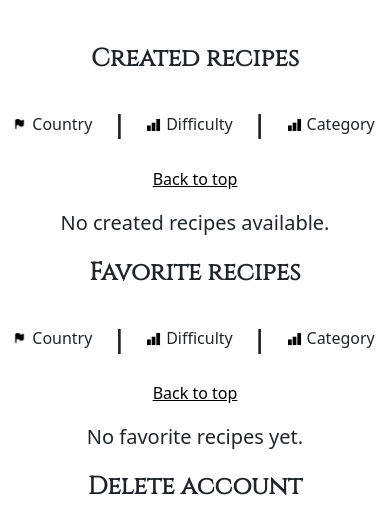
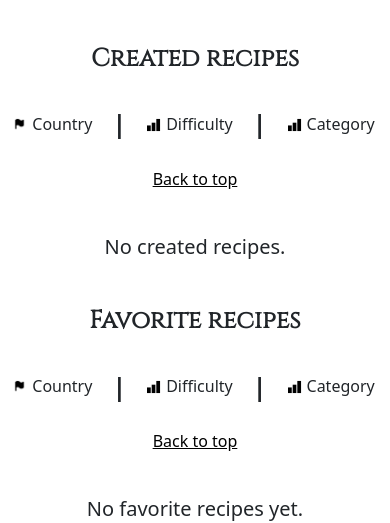
Before and after one commit to AlexaCai/recipe-web-app, a Django app: page /recipe/new/ in a window 390 px wide. Shown: the part 1304-1827 px from the top of the page. Run offline with Django 4.2, Linux system fonts and the light colour scheme.

Commit message:
Responsiveness updates

```diff
--- a/accounts/templates/accounts/profile.html
+++ b/accounts/templates/accounts/profile.html
@@ -407,7 +407,7 @@
                 {% endif %}
 
                 {% empty %}
-                <h5 class="text-center">No created recipes available.</h5>
+                <h5 class="text-center"><br>No created recipes. <br><br></h5>
                 {% endfor %}
             </div>
 
@@ -507,7 +507,7 @@
                 {% endif %}
 
                 {% empty %}
-                <h5 class="text-center">No favorite recipes yet.</h5>
+                <h5 class="text-center"><br>No favorite recipes yet. <br><br></h5>
                 {% endfor %}
             </div>
 
```
